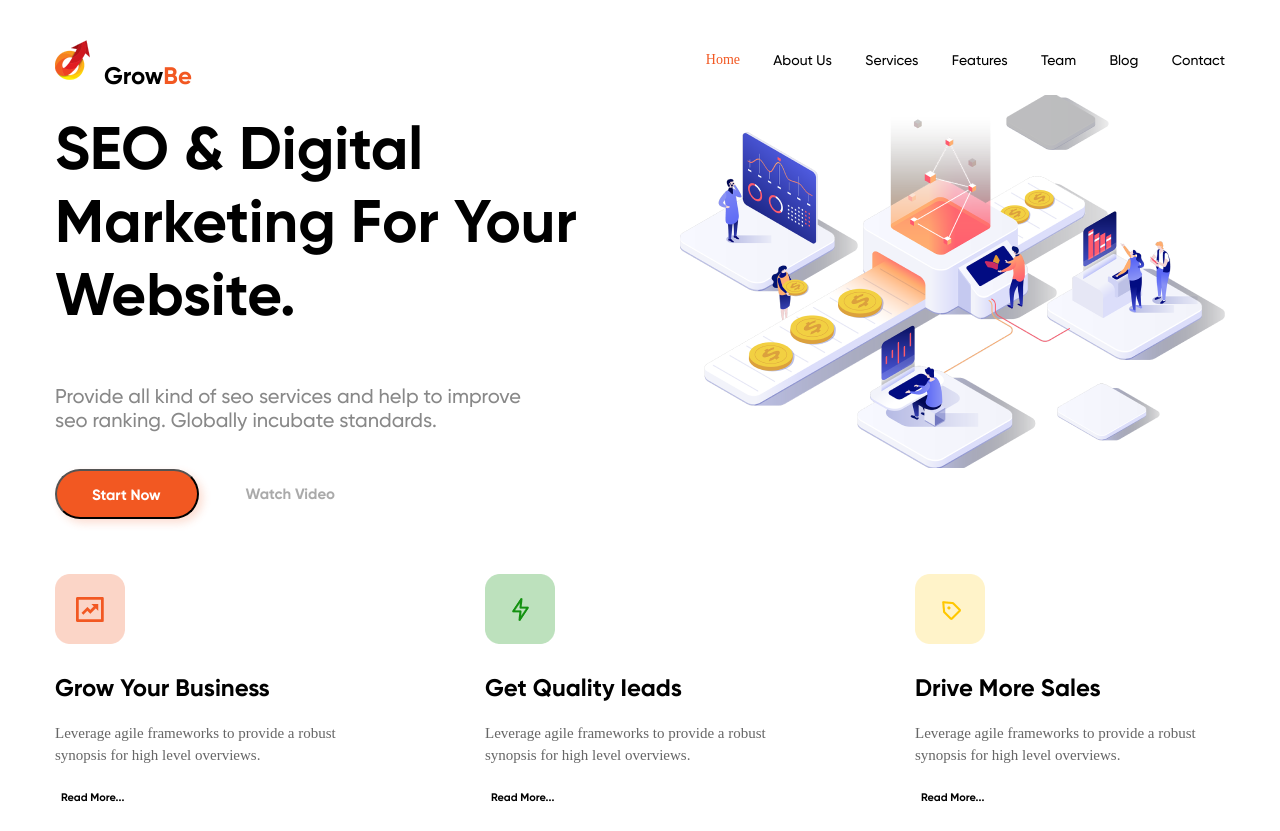
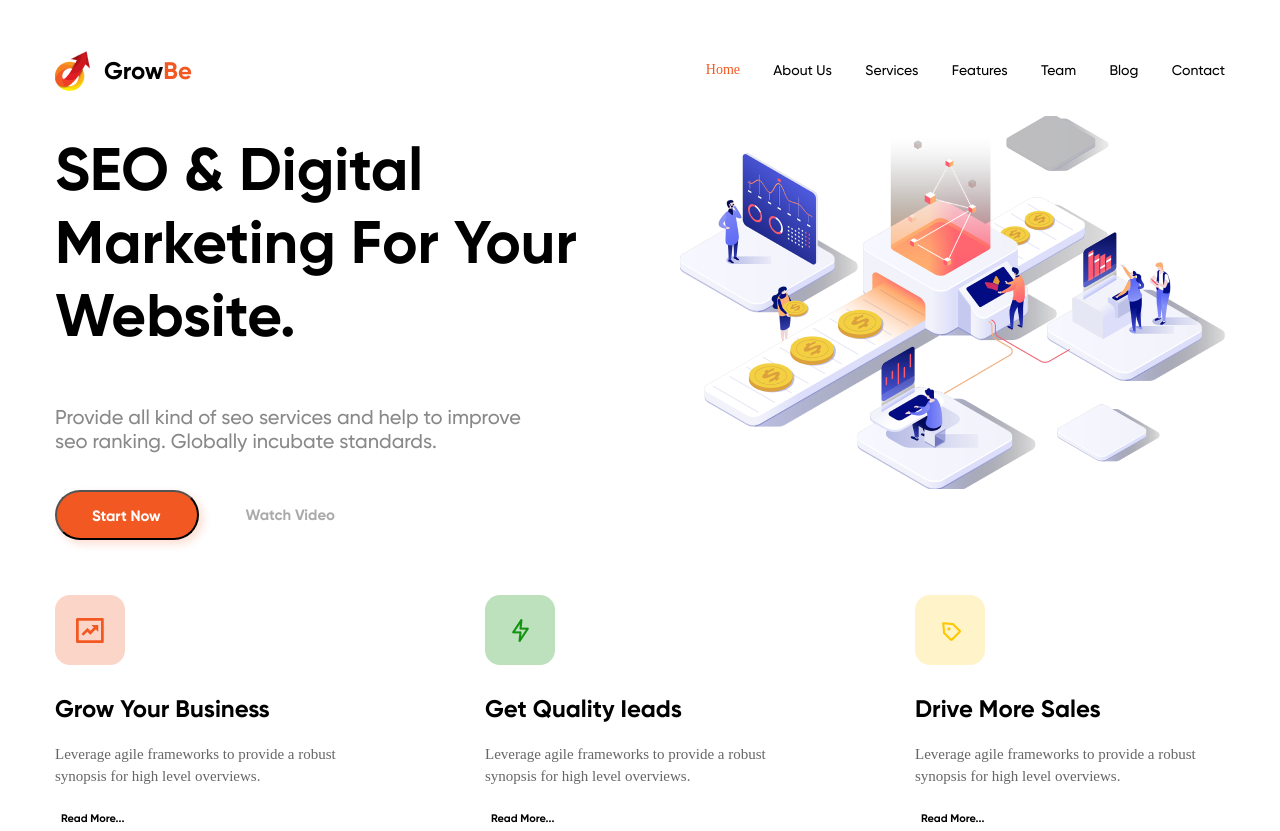
Before and after one commit to MikhailVTs/Web_Development_Basics_HTML_CSS, a plain HTML site: page Seminar_4/index.html in a window 1280 px wide. Shown: the top 831 px of the page. Drawn offline with Linux system fonts and the light colour scheme; files whose address does not match are found by name; a web font is replaced by a local one.

Commit message:
у .h1-header убрал width: 88px; height: 30px;

```diff
--- a/Seminar_4/assets/styles/style.css
+++ b/Seminar_4/assets/styles/style.css
@@ -39,8 +39,6 @@ body {
 }
 
 .h1-header {
-    width: 88px;
-    height: 30px;
     margin-right: 500px;
 }
 
```
